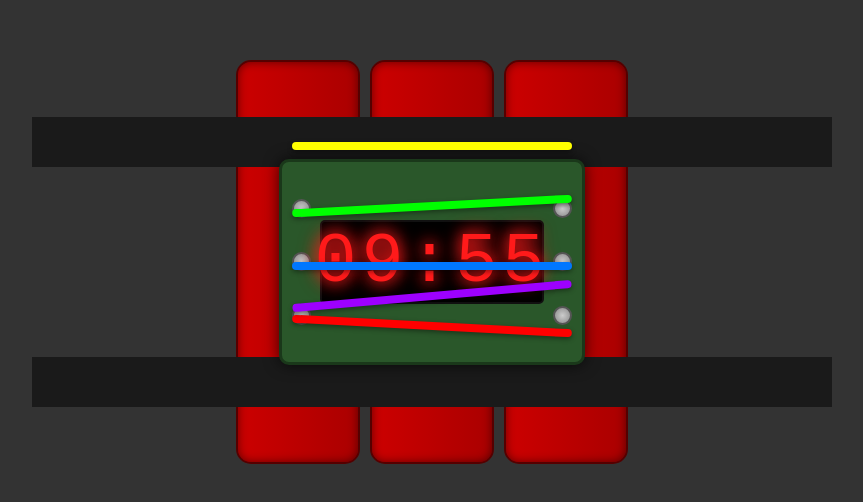
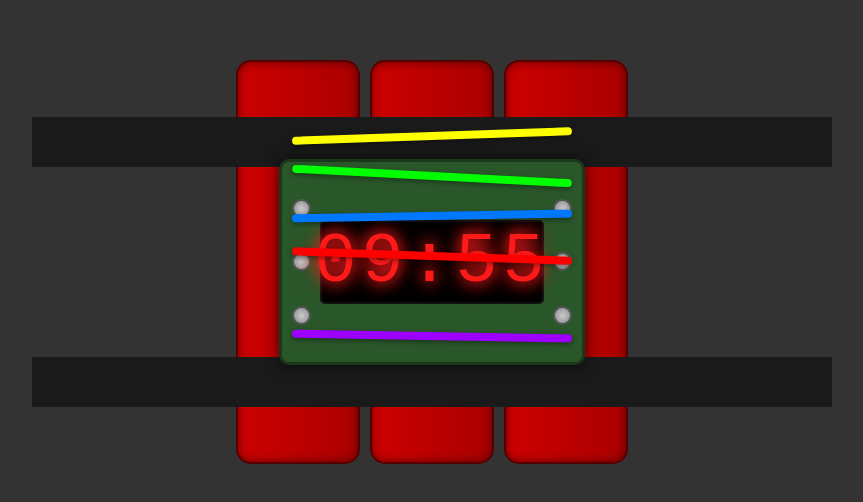
Before and after one commit to Yunkumom/timebomb, a plain HTML site: page index.html in a window 1280 px wide. Shown: the part 138-640 px from the top of the page, without its empty margins (208-1071 px from the left). Drawn offline with Linux system fonts and the light colour scheme.

Commit message:
2 commit

```diff
--- a/script.js
+++ b/script.js
@@ -116,12 +116,12 @@ document.addEventListener('DOMContentLoaded', () => {
         // /***** 如何更改觸發線 *****/
         // --------------------------------------------------------------------
         // 方法一：隨機選擇一條線作為觸發線 (目前使用的方法)
-        defuseWireColor = WIRE_COLORS[Math.floor(Math.random() * WIRE_COLORS.length)];
+        //defuseWireColor = WIRE_COLORS[Math.floor(Math.random() * WIRE_COLORS.length)];
 
         // 方法二：手動指定觸發線顏色。
         // 若要手動指定，請註解掉上面那行，並取消註解下面這行。
         // 將 'blue' 改成您想要的顏色 (必須是 WIRE_COLORS 陣列中的一種)。
-        // defuseWireColor = 'blue';
+        defuseWireColor = 'blue';
         // --------------------------------------------------------------------
 
         console.log(`提示：本局的正確拆除線是【${defuseWireColor}】`);
--- a/style.css
+++ b/style.css
@@ -144,12 +144,13 @@ body {
 
 /* --- 電線位置和顏色 --- */
 /* 手動調整這些值來對齊連接點 */
-#wire-1 { top: 105px; left: 260px; width: 280px; }
-#wire-2 { top: 165px; left: 260px; width: 280px; transform: rotate(-3deg); }
-#wire-3 { top: 225px; left: 260px; width: 280px; }
-#wire-4 { top: 285px; left: 260px; width: 280px; transform: rotate(3deg); }
-#wire-5 { top: 135px; left: 260px; width: 280px; transform: rotate(5deg); }
-#wire-6 { top: 255px; left: 260px; width: 280px; transform: rotate(-5deg); }
+/* --- 電線位置和顏色 (優化佈局) --- */
+#wire-1 { top: 95px;  left: 260px; width: 280px; transform: rotate(-2deg); }
+#wire-2 { top: 135px; left: 260px; width: 280px; transform: rotate(3deg); }
+#wire-3 { top: 175px; left: 260px; width: 280px; transform: rotate(-1deg); }
+#wire-4 { top: 215px; left: 260px; width: 280px; transform: rotate(2deg); }
+#wire-5 { top: 255px; left: 260px; width: 280px; transform: rotate(-4deg); }
+#wire-6 { top: 295px; left: 260px; width: 280px; transform: rotate(1deg); }
 
 .color-red    { background-color: #ff0000; }
 .color-blue   { background-color: #0077ff; }
```
